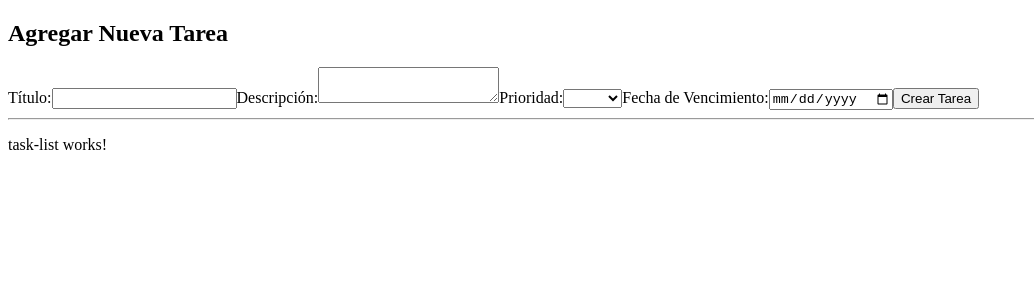
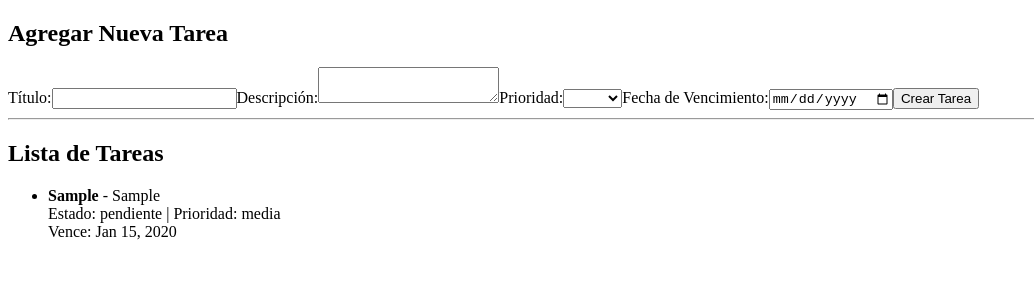
Before and after one commit to DaniBOD/taskmanager-pro, an Angular app: page / in a window 1280 px wide. Both pictures are taken after typing "Sample", "Sample", "2020-01-15" into the empty fields and a click on the button "Crear Tarea". Shown: the top 300 px of the page, without its empty margins (0-1034 px from the left). Built offline with nearby package versions, Linux system fonts and the light colour scheme.

Commit message:
feat: servicio TaskService creado y conectado con formulario y lista de tareas

```diff
--- a/src/app/components/task-form/task-form.component.ts
+++ b/src/app/components/task-form/task-form.component.ts
@@ -1,7 +1,8 @@
 import { Component } from '@angular/core';
 import { CommonModule } from '@angular/common';
 import { ReactiveFormsModule, FormBuilder, FormGroup, Validators } from '@angular/forms';
-import { TaskPriority, TaskStatus, Task } from '../../models/task.model';
+import { TaskPriority, Task, TaskStatus } from '../../models/task.model';
+import { TaskService } from '../../services/task.service';
 
 @Component({
   selector: 'app-task-form',
@@ -14,7 +15,7 @@ export class TaskFormComponent {
   form: FormGroup;
   prioridades: TaskPriority[] = ['alta', 'media', 'baja'];
 
-  constructor(private fb: FormBuilder) {
+  constructor(private fb: FormBuilder, private taskService: TaskService) {
     this.form = this.fb.group({
       titulo: ['', [Validators.required, Validators.minLength(3)]],
       descripcion: ['', [Validators.required]],
@@ -35,8 +36,8 @@ export class TaskFormComponent {
         fechaVencimiento: new Date(this.form.value.fechaVencimiento)
       };
 
-      console.log('Tarea creada localmente:', nuevaTarea);
-      alert('Tarea creada (solo en frontend). Ver consola.');
+      this.taskService.agregarTarea(nuevaTarea);
+      alert('Tarea creada (solo en frontend)');
       this.form.reset();
     } else {
       this.form.markAllAsTouched();
--- a/src/app/components/task-list/task-list.component.html
+++ b/src/app/components/task-list/task-list.component.html
@@ -1 +1,13 @@
-<p>task-list works!</p>
+<h2>Lista de Tareas</h2>
+
+<div *ngIf="tareas.length === 0">
+  No hay tareas registradas.
+</div>
+
+<ul>
+  <li *ngFor="let tarea of tareas">
+    <strong>{{ tarea.titulo }}</strong> - {{ tarea.descripcion }}<br />
+    Estado: {{ tarea.estado }} | Prioridad: {{ tarea.prioridad }}<br />
+    Vence: {{ tarea.fechaVencimiento | date }}
+  </li>
+</ul>
--- a/src/app/components/task-list/task-list.component.ts
+++ b/src/app/components/task-list/task-list.component.ts
@@ -1,11 +1,23 @@
-import { Component } from '@angular/core';
+import { Component, OnInit } from '@angular/core';
+import { CommonModule } from '@angular/common';
+import { Task } from '../../models/task.model';
+import { TaskService } from '../../services/task.service';
 
 @Component({
   selector: 'app-task-list',
-  imports: [],
+  standalone: true,
+  imports: [CommonModule],
   templateUrl: './task-list.component.html',
-  styleUrl: './task-list.component.css'
+  styleUrls: ['./task-list.component.css']
 })
-export class TaskListComponent {
+export class TaskListComponent implements OnInit {
+  tareas: Task[] = [];
 
+  constructor(private taskService: TaskService) {}
+
+  ngOnInit(): void {
+    this.taskService.getTareas().subscribe(data => {
+      this.tareas = data;
+    });
+  }
 }
--- /dev/null
+++ b/src/app/services/task.service.ts
@@ -0,0 +1,33 @@
+import { Injectable } from '@angular/core';
+import { Task } from '../models/task.model';
+import { BehaviorSubject, Observable } from 'rxjs';
+
+@Injectable({
+  providedIn: 'root'
+})
+export class TaskService {
+  private tareas: Task[] = [];
+  private tareasSubject = new BehaviorSubject<Task[]>([]);
+
+  getTareas(): Observable<Task[]> {
+    return this.tareasSubject.asObservable();
+  }
+
+  agregarTarea(tarea: Task) {
+    this.tareas.push(tarea);
+    this.tareasSubject.next(this.tareas);
+  }
+
+  eliminarTarea(id: number) {
+    this.tareas = this.tareas.filter(t => t.id !== id);
+    this.tareasSubject.next(this.tareas);
+  }
+
+  actualizarTarea(tareaActualizada: Task) {
+    const index = this.tareas.findIndex(t => t.id === tareaActualizada.id);
+    if (index > -1) {
+      this.tareas[index] = tareaActualizada;
+      this.tareasSubject.next(this.tareas);
+    }
+  }
+}
```
Also changed, not shown: 1 other file (tests, documents, lock files or other folders).
